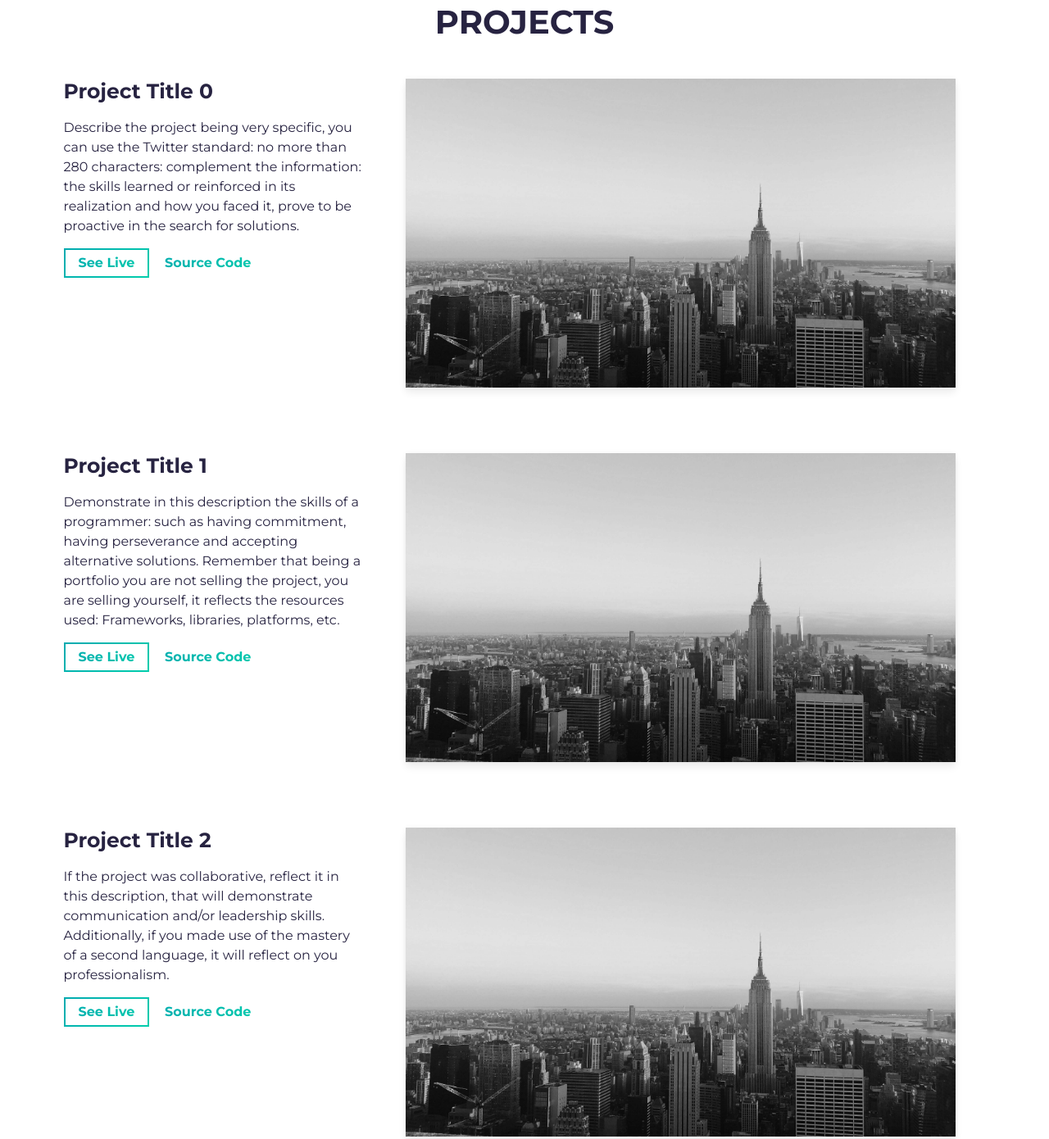
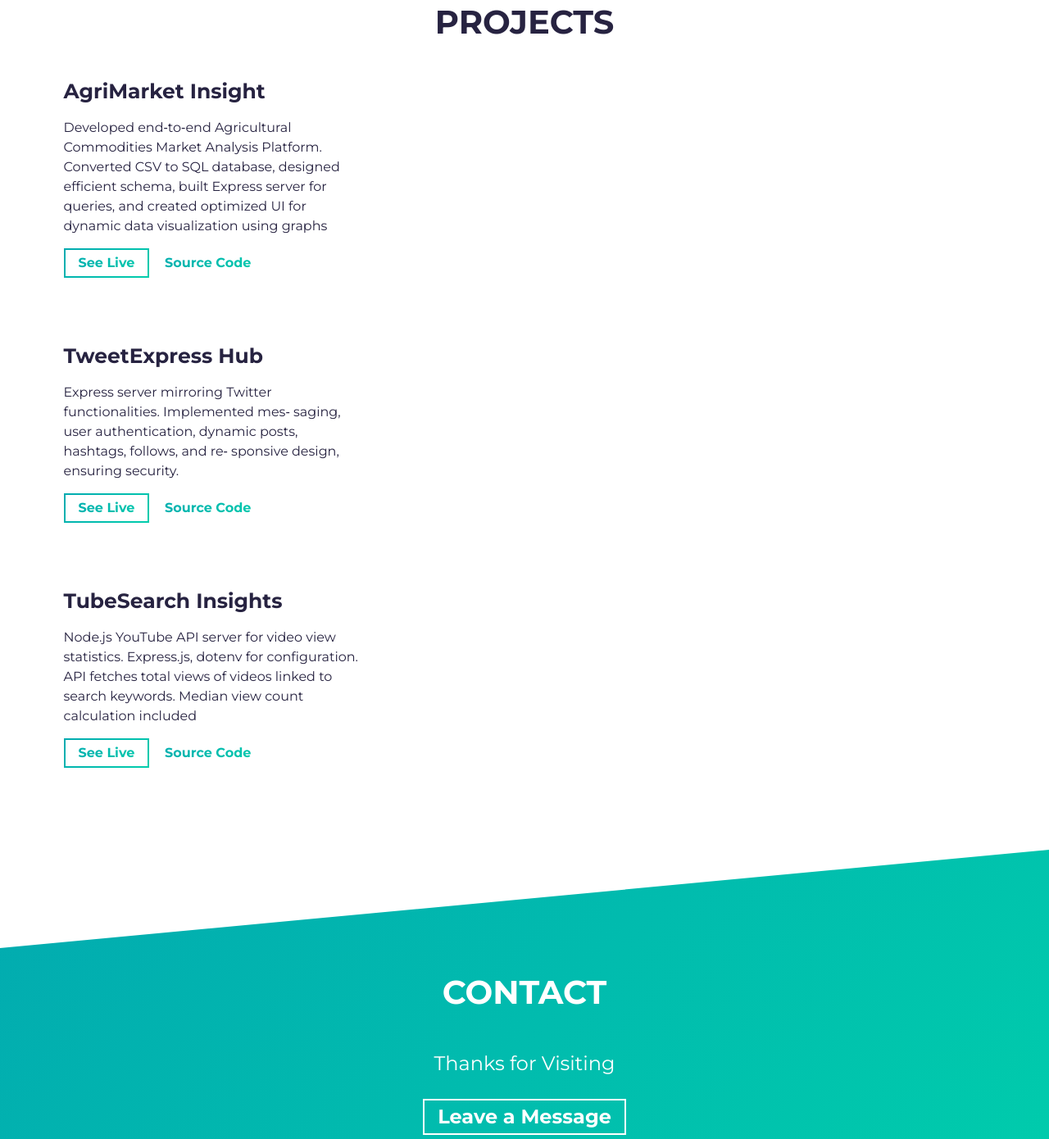
Before and after one commit to himanshu22500/portfolio-website, a website built with Parcel: page src/index.html in a window 1280 px wide. Shown: the part 1418-2808 px from the top of the page at 82% size. Built offline with nearby package versions, Linux system fonts and the light colour scheme.

Commit message:
added projects

```diff
--- a/src/index.html
+++ b/src/index.html
@@ -112,12 +112,82 @@
           <div class="row">
             <div class="col-lg-4 col-sm-12">
               <div class="project-wrapper__text load-hidden">
-                <h3 class="project-wrapper__text-title">Project Title 0</h3>
+                <h3 class="project-wrapper__text-title">AgriMarket Insight</h3>
                 <div>
                   <p class="mb-4">
-                    Describe the project being very specific, you can use the Twitter standard: no more than 280 characters:
-                    complement the information: the skills learned or reinforced in its realization and how you faced it,
-                    prove to be proactive in the search for solutions.
+                    Developed end‐to‐end Agricultural Commodities Market
+                    Analysis Platform. Converted CSV to SQL database, designed
+                    efficient schema, built Express server for queries, and
+                    created optimized UI for dynamic data visualization using
+                    graphs
+                  </p>
+                </div>
+                <a
+                  rel="noreferrer"
+                  target="_blank"
+                  class="cta-btn cta-btn--hero"
+                  href="#!"
+                >
+                  See Live
+                </a>
+                <a
+                  rel="noreferrer"
+                  target="_blank"
+                  class="cta-btn text-color-main"
+                  href="https://github.com/himanshu22500/marketWatchCommodity"
+                >
+                  Source Code
+                </a>
+              </div>
+            </div>
+          </div>
+          <!-- /END Project -->
+
+          <!-- Notice: each .row is a project -->
+          <div class="row">
+            <div class="col-lg-4 col-sm-12">
+              <div class="project-wrapper__text load-hidden">
+                <h3 class="project-wrapper__text-title">TweetExpress Hub</h3>
+                <div>
+                  <p class="mb-4">
+                    Express server mirroring Twitter functionalities.
+                    Implemented mes‐ saging, user authentication, dynamic posts,
+                    hashtags, follows, and re‐ sponsive design, ensuring
+                    security.
+                  </p>
+                </div>
+                <a
+                  rel="noreferrer"
+                  target="_blank"
+                  class="cta-btn cta-btn--hero"
+                  href="#!"
+                >
+                  See Live
+                </a>
+                <a
+                  rel="noreferrer"
+                  target="_blank"
+                  class="cta-btn text-color-main"
+                  href="https://github.com/himanshu22500/TweetExpress-Hub"
+                >
+                  Source Code
+                </a>
+              </div>
+            </div>
+          </div>
+          <!-- /END Project -->
+
+          <!-- Notice: each .row is a project -->
+          <div class="row">
+            <div class="col-lg-4 col-sm-12">
+              <div class="project-wrapper__text load-hidden">
+                <h3 class="project-wrapper__text-title">TubeSearch Insights</h3>
+                <div>
+                  <p class="mb-4">
+                    Node.js YouTube API server for video view statistics.
+                    Express.js, dotenv for configuration. API fetches total
+                    views of videos linked to search keywords. Median view count
+                    calculation included
                   </p>
                 </div>
                 <a
@@ -138,128 +208,6 @@
                 </a>
               </div>
             </div>
-            <div class="col-lg-8 col-sm-12">
-              <div class="project-wrapper__image load-hidden">
-                <a rel="noreferrer" href="#!" target="_blank">
-                  <div
-                    data-tilt
-                    data-tilt-max="4"
-                    data-tilt-glare="true"
-                    data-tilt-max-glare="0.5"
-                    class="thumbnail rounded js-tilt"
-                  >
-                    <img
-                      alt="Project Image"
-                      class="img-fluid"
-                      src="assets/project.jpg"
-                    />
-                  </div>
-                </a>
-              </div>
-            </div>
-          </div>
-          <!-- /END Project -->
-
-          <!-- Notice: each .row is a project -->
-          <div class="row">
-            <div class="col-lg-4 col-sm-12">
-              <div class="project-wrapper__text load-hidden">
-                <h3 class="project-wrapper__text-title">Project Title 1</h3>
-                <div>
-                  <p class="mb-4">
-                    Demonstrate in this description the skills of a programmer: such as having commitment,
-                    having perseverance and accepting alternative solutions. Remember that being a portfolio you are not selling the project,
-                    you are selling yourself, it reflects the resources used: Frameworks, libraries, platforms, etc.
-                  </p>
-                </div>
-                <a
-                  rel="noreferrer"
-                  target="_blank"
-                  class="cta-btn cta-btn--hero"
-                  href="#!"
-                >
-                  See Live
-                </a>
-                <a
-                  rel="noreferrer"
-                  target="_blank"
-                  class="cta-btn text-color-main"
-                  href="#!"
-                >
-                  Source Code
-                </a>
-              </div>
-            </div>
-            <div class="col-lg-8 col-sm-12">
-              <div class="project-wrapper__image load-hidden">
-                <a rel="noreferrer" href="#!" target="_blank">
-                  <div
-                    data-tilt
-                    data-tilt-max="4"
-                    data-tilt-glare="true"
-                    data-tilt-max-glare="0.5"
-                    class="thumbnail rounded js-tilt"
-                  >
-                    <img
-                      alt="Project Image"
-                      class="img-fluid"
-                      src="assets/project.jpg"
-                    />
-                  </div>
-                </a>
-              </div>
-            </div>
-          </div>
-          <!-- /END Project -->
-
-          <!-- Notice: each .row is a project -->
-          <div class="row">
-            <div class="col-lg-4 col-sm-12">
-              <div class="project-wrapper__text load-hidden">
-                <h3 class="project-wrapper__text-title">Project Title 2</h3>
-                <div>
-                  <p class="mb-4">
-                    If the project was collaborative, reflect it in this description, that will demonstrate communication and/or leadership skills.
-                    Additionally, if you made use of the mastery of a second language, it will reflect on you professionalism.
-                  </p>
-                </div>
-                <a
-                  rel="noreferrer"
-                  target="_blank"
-                  class="cta-btn cta-btn--hero"
-                  href="#!"
-                >
-                  See Live
-                </a>
-                <a
-                  rel="noreferrer"
-                  target="_blank"
-                  class="cta-btn text-color-main"
-                  href="#!"
-                >
-                  Source Code
-                </a>
-              </div>
-            </div>
-            <div class="col-lg-8 col-sm-12">
-              <div class="project-wrapper__image load-hidden">
-                <a rel="noreferrer" href="#!" target="_blank">
-                  <div
-                    data-tilt
-                    data-tilt-max="4"
-                    data-tilt-glare="true"
-                    data-tilt-max-glare="0.5"
-                    class="thumbnail rounded js-tilt"
-                  >
-                    <img
-                      alt="Project Image"
-                      class="img-fluid"
-                      src="assets/project.jpg"
-                    />
-                  </div>
-                </a>
-              </div>
-            </div>
           </div>
           <!-- /END Project -->
         </div>
@@ -272,13 +220,13 @@
       <div class="container">
         <h2 class="section-title">Contact</h2>
         <div class="contact-wrapper load-hidden">
-          <p class="contact-wrapper__text">[Put your call to action here]</p>
+          <p class="contact-wrapper__text">Thanks for Visiting</p>
           <a
             rel="noreferrer"
             target="_blank"
             class="cta-btn cta-btn--resume"
             href="mailto:example@email.com"
-            >Call to Action</a
+            >Leave a Message</a
           >
         </div>
       </div>
@@ -292,50 +240,18 @@
           <i class="fa fa-angle-up fa-2x" aria-hidden="true"></i>
         </a>
         <div class="social-links">
-          <a rel="noreferrer" href="#!" target="_blank">
+          <a rel="noreferrer" href="https://twitter.com/himanshu22500" target="_blank">
             <i class="fa fa-twitter fa-inverse"></i>
           </a>
-          <a rel="noreferrer" href="#!" target="_blank">
+          <a rel="noreferrer" href="https://www.linkedin.com/in/himanshu22500" target="_blank">
             <i class="fa fa-linkedin fa-inverse"></i>
           </a>
-          <a rel="noreferrer" href="#!" target="_blank">
+          <a rel="noreferrer" href="https://github.com/himanshu22500/" target="_blank">
             <i class="fa fa-github fa-inverse"></i>
           </a>
         </div>
 
         <hr />
-
-        <!-- Notice: if you want to give me some credit, it will be huge for me! if not, put your data on it -->
-        <p class="footer__text">
-          © 2021 - Template developed by
-          <a rel="noreferrer" href="https://github.com/cobiwave" target="_blank"
-            >Jacobo Martínez</a
-          >
-        </p>
-
-        <!-- TO DO: remove this entire paragraph once you finish your portfolio -->
-        <p class="mt-3 pt-3">
-          <a
-            rel="noreferrer"
-            class="github-button"
-            href="https://github.com/cobiwave/simplefolio/fork"
-            data-icon="octicon-repo-forked"
-            data-size="large"
-            data-show-count="true"
-            aria-label="Fork ntkme/github-buttons on GitHub"
-            >Fork</a
-          >
-          <a
-            rel="noreferrer"
-            class="github-button"
-            href="https://github.com/cobiwave/simplefolio"
-            data-icon="octicon-star"
-            data-size="large"
-            data-show-count="true"
-            aria-label="Star cobiwave/simplefolio on GitHub"
-            >Star</a
-          >
-        </p>
       </div>
     </footer>
     <!-- /END Footer Section -->
```
